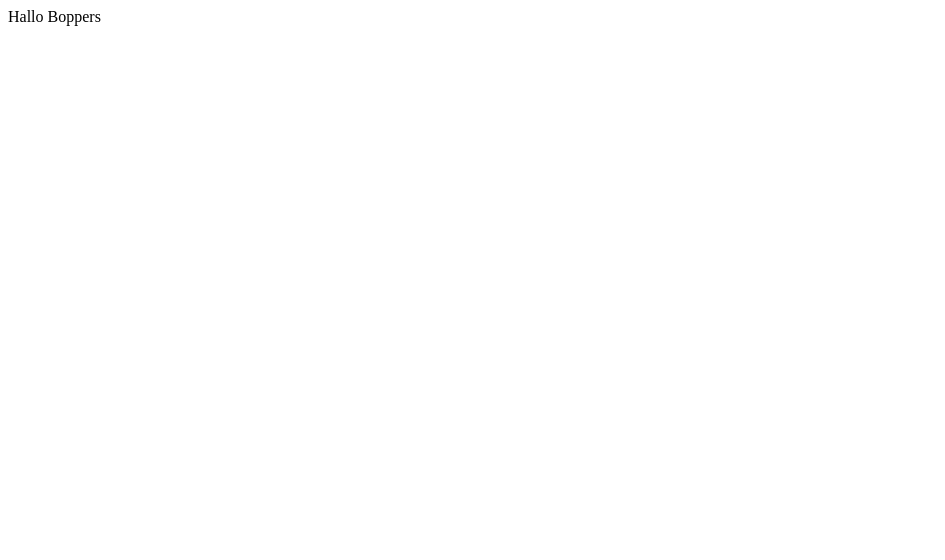
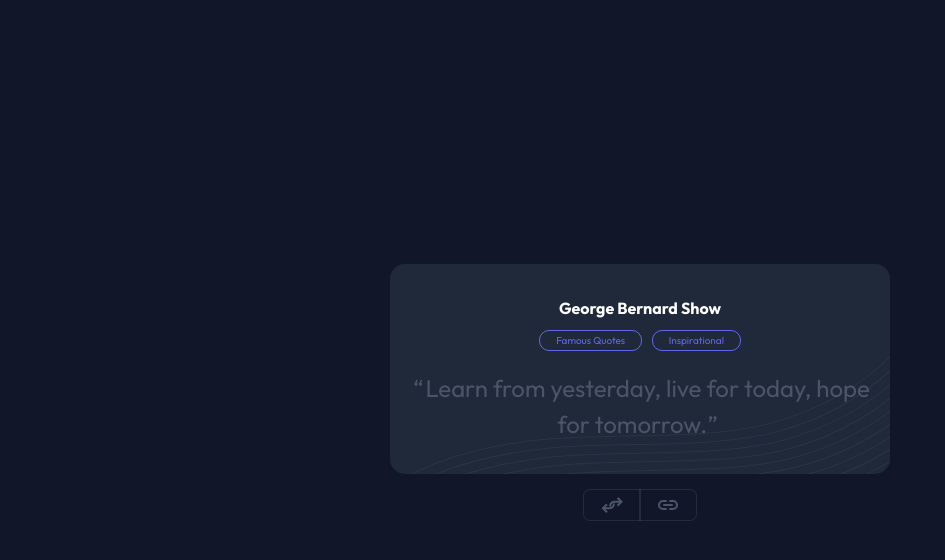
Before and after one commit to JanBergsma/Random-Quote, a website: page index.html in a window 1280 px wide. Shown: the whole page, without its empty margins (0-945 px from the left). Drawn offline with Linux system fonts and the light colour scheme; no server answers.

Commit message:
First version

```diff
--- a/index.html
+++ b/index.html
@@ -8,9 +8,47 @@
       href="images/Cute-Cat-icon.png"
       type="image/x-icon"
     />
-    <title>Document</title>
+    <link rel="preconnect" href="https://fonts.googleapis.com" />
+    <link rel="preconnect" href="https://fonts.gstatic.com" crossorigin />
+    <link
+      href="https://fonts.googleapis.com/css2?family=Outfit:wght@100..900&display=swap"
+      rel="stylesheet"
+    />
+    <link rel="stylesheet" href="styles/reset.css" />
+    <link rel="stylesheet" href="styles/style.css" />
+    <title>Random Quote</title>
   </head>
   <body>
-    Hallo Boppers
+    <section class="quote">
+      <div class="quote__container">
+        <header class="quote__header">
+          <h1 id="quote-author" class="quote__author">George Bernard Show</h1>
+          <div id="quote-tags" class="quote__tags">
+            <div class="quote__tag">Famous Quotes</div>
+            <div class="quote__tag">Inspirational</div>
+          </div>
+        </header>
+        <blockquote id="quote-text" class="quote__text">
+          Learn from yesterday, live for today, hope for tomorrow.
+        </blockquote>
+      </div>
+      <div class="quote__buttons">
+        <button id="random" class="quote__button">
+          <img
+            class="quote__button-image"
+            src="images/Regroup.svg"
+            alt="random quote"
+          />
+        </button>
+        <button id="copy" class="quote__button">
+          <img
+            class="quote__button-image"
+            src="images/link.svg"
+            alt="copy quote"
+          />
+        </button>
+      </div>
+    </section>
+    <script type="module" src="index.js"></script>
   </body>
 </html>
--- /dev/null
+++ b/index.js
@@ -0,0 +1,39 @@
+const quoteAuthor = document.getElementById("quote-author");
+const quoteText = document.getElementById("quote-text");
+const quoteTags = document.getElementById("quote-tags");
+const randomQuoteBtn = document.getElementById("random");
+const copyQuoteBtn = document.getElementById("copy");
+
+function removeTags() {
+  while (quoteTags.hasChildNodes()) {
+    quoteTags.removeChild(quoteTags.lastChild);
+  }
+}
+
+function getRandomQuote() {
+  fetch("https://api.quotable.io/random")
+    .then((response) => response.json())
+    .then((data) => {
+      removeTags();
+      quoteAuthor.innerText = data.author;
+      quoteText.innerText = data.content;
+      data.tags.forEach((element) => {
+        const tag = document.createElement("div");
+        tag.classList.add("quote__tag");
+        tag.innerText = element;
+        quoteTags.appendChild(tag);
+      });
+    })
+    .catch((error) => {
+      console.error(error);
+    });
+}
+
+randomQuoteBtn.addEventListener("click", getRandomQuote);
+copyQuoteBtn.addEventListener("click", () =>
+  navigator.clipboard.writeText(
+    `${quoteAuthor.innerText}:${quoteText.innerText}`,
+  ),
+);
+
+getRandomQuote();
--- /dev/null
+++ b/styles/reset.css
@@ -0,0 +1,19 @@
+* {
+  box-sizing: border-box;
+  margin: 0;
+  padding: 0;
+}
+
+body {
+  line-height: 1.5;
+  -webkit-font-smoothing: antialiased;
+}
+
+button {
+  font: inherit;
+}
+
+p,
+h1 {
+  overflow-wrap: break-word;
+}
--- /dev/null
+++ b/styles/style.css
@@ -0,0 +1,107 @@
+html,
+body {
+  height: 100%;
+}
+
+body {
+  display: grid;
+  place-content: center;
+  background: #111729;
+  font-family: Outfit, sans-serif;
+  font-optical-sizing: auto;
+}
+
+.quote {
+  width: 70dvw;
+  min-width: min-content;
+  max-width: 500px;
+}
+
+.quote__container {
+  display: flex;
+  flex-direction: column;
+  align-items: center;
+  gap: 1.2rem;
+  border-radius: 15px;
+  background-image: url("../images/bg-image-random-quote.svg");
+  background-size: cover;
+  background-color: #20293a;
+  padding: 2rem 1rem;
+}
+
+.quote__header {
+  display: flex;
+  flex-direction: column;
+  align-items: center;
+  gap: 0.6rem;
+}
+
+.quote__author {
+  color: #fff;
+  font-size: 1rem;
+}
+
+.quote__tags {
+  display: flex;
+  gap: 0.6rem;
+}
+
+.quote__tag {
+  border: 1px solid #6466e9;
+  border-radius: 10px;
+  padding: 0.125rem 1rem;
+  color: #6466e9;
+  font-size: 0.625rem;
+}
+
+.quote__text {
+  color: #4a5567;
+  font-size: 1.5rem;
+  text-align: center;
+}
+
+.quote__text::before {
+  position: relative;
+  right: -0.2rem;
+  content: open-quote;
+}
+
+.quote__text::after {
+  position: relative;
+  left: -0.3rem;
+  content: close-quote;
+}
+
+.quote__buttons {
+  display: flex;
+  justify-content: center;
+  padding: 1rem;
+}
+
+.quote__button {
+  display: grid;
+  place-content: center;
+  cursor: pointer;
+  outline: 1px solid #97a3b626;
+  border: none;
+  background: none;
+  padding: 0.2rem 1rem;
+}
+
+.quote__button:first-child {
+  border-top-left-radius: 6px;
+  border-bottom-left-radius: 6px;
+}
+
+.quote__button:last-child {
+  border-top-right-radius: 6px;
+  border-bottom-right-radius: 6px;
+}
+
+.quote__button:hover {
+  background: #4a556726;
+}
+
+.quote__button:active {
+  transform: translateY(1px);
+}
```
